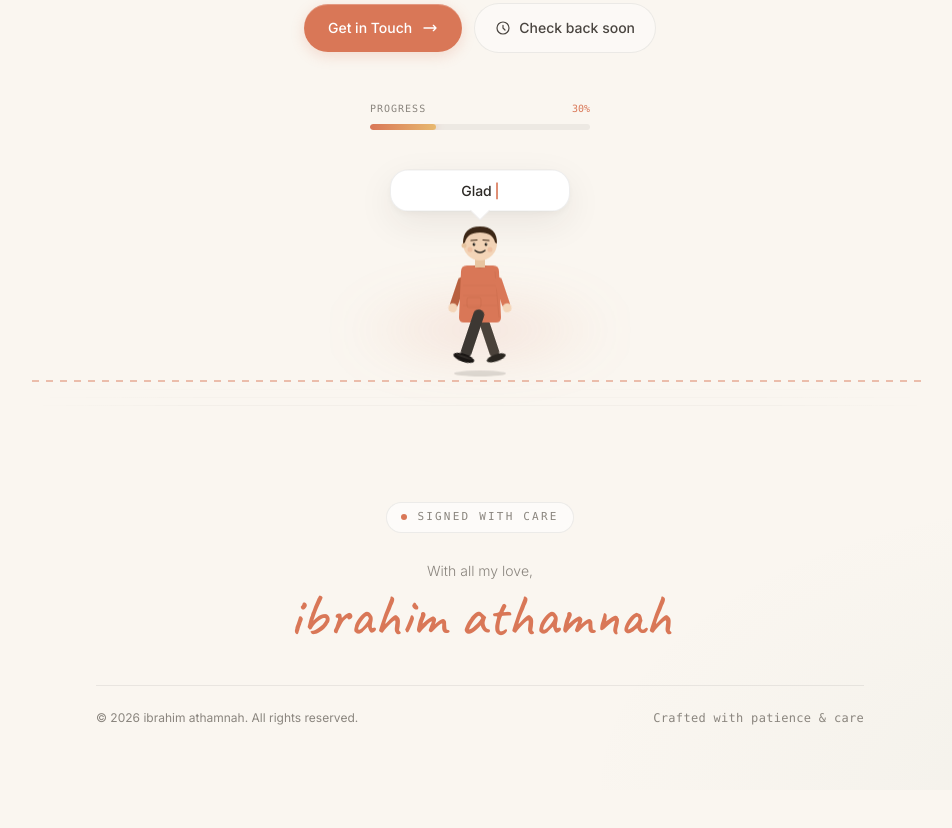
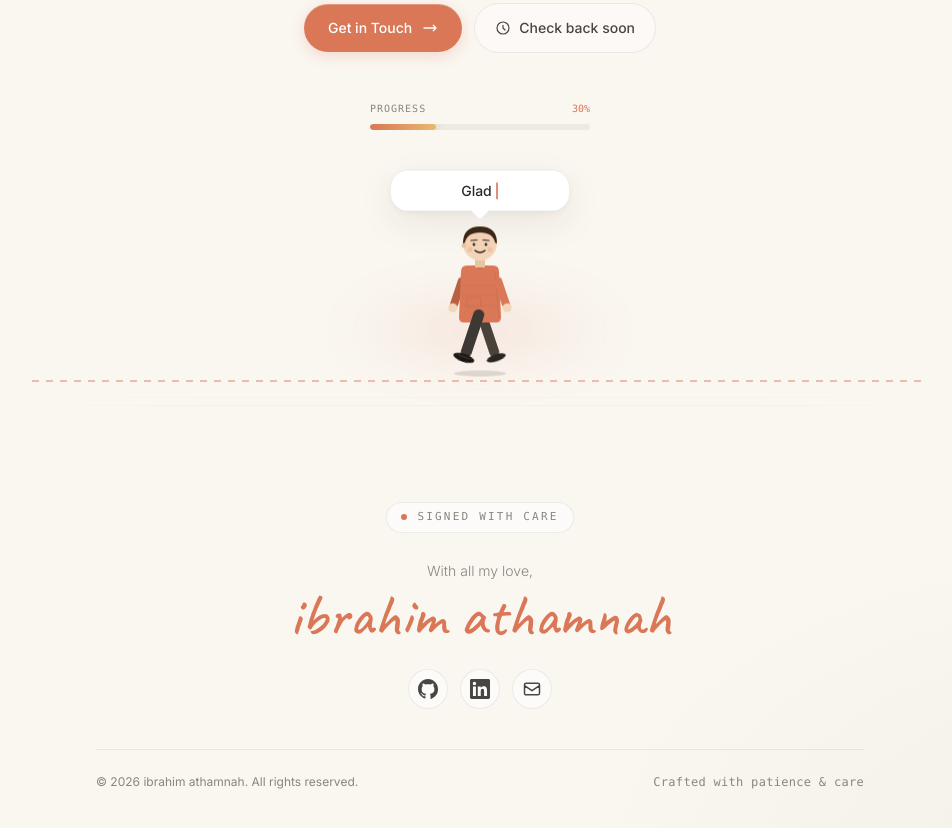
Before and after one commit to a8kj7sea/ibrax.space, a plain HTML site: page index.html in a window 1280 px wide. Shown: the part 449-1277 px from the top of the page, without its empty margins (160-1112 px from the left). Before the commit the page ends 1239 px from the top, so only its background shows below. Drawn offline with nearby package versions, Linux system fonts and the light colour scheme.

Commit message:
feat: update header logo to image and add social media icons

```diff
--- a/index.html
+++ b/index.html
@@ -69,9 +69,7 @@
 <header class="relative z-20 px-5 sm:px-8 lg:px-12 py-6 sm:py-7">
   <nav class="max-w-6xl mx-auto flex items-center justify-between">
     <a href="#" class="flex items-center gap-3 group">
-
       <img src="./images/favicon/ia.png" alt="IA" class="w-10 h-10 rounded-2xl object-cover transition-transform duration-500 group-hover:rotate-[-8deg] group-hover:scale-105">
-
       <span class="hidden sm:flex flex-col leading-tight">
         <span class="font-display text-base font-semibold tracking-tight">ibrahim athamnah</span>
         <span class="text-[11px] text-[color:var(--muted)] font-mono">personal · portfolio</span>
@@ -226,6 +224,18 @@
       <p class="fade-up d6 text-sm text-[color:var(--muted)] mb-1 font-light">With all my love,</p>
       <p class="fade-up d6 font-script text-5xl sm:text-6xl text-[color:var(--terracotta)] -rotate-2 leading-none">ibrahim athamnah</p>
 
+      <div class="fade-up d6 flex items-center justify-center gap-3 mt-6">
+        <a href="https://github.com/a8kj7sea" target="_blank" rel="noopener noreferrer" class="social-icon w-10 h-10 grid place-items-center rounded-full border border-[color:var(--border)] bg-white/60 backdrop-blur-sm text-[color:var(--ink-soft)]" aria-label="GitHub">
+          <svg class="w-5 h-5" fill="currentColor" viewBox="0 0 24 24"><path d="M12 0C5.37 0 0 5.37 0 12c0 5.31 3.435 9.795 8.205 11.385.6.105.825-.255.825-.57 0-.285-.015-1.23-.015-2.235-3.015.555-3.795-.735-4.035-1.41-.135-.345-.72-1.41-1.23-1.515-.42-.09-1.02-.465-.015-.465.945 0 1.62.87 1.845 1.23 1.08 1.815 2.805 1.305 3.495.99.105-.78.42-1.305.765-1.605-2.67-.3-5.46-1.335-5.46-5.925 0-1.305.465-2.385 1.23-3.225-.12-.3-.54-1.53.12-3.18 0 0 1.005-.315 3.3 1.23.96-.27 1.98-.405 3-.405s2.04.135 3 .405c2.295-1.56 3.3-1.23 3.3-1.23.66 1.65.24 2.88.12 3.18.765.84 1.23 1.905 1.23 3.225 0 4.605-2.805 5.625-5.475 5.925.435.375.81 1.095.81 2.22 0 1.605-.015 2.895-.015 3.3 0 .315.225.69.825.57A12.02 12.02 0 0024 12c0-6.63-5.37-12-12-12z"/></svg>
+        </a>
+        <a href="https://www.linkedin.com/in/ibrax/" target="_blank" rel="noopener noreferrer" class="social-icon w-10 h-10 grid place-items-center rounded-full border border-[color:var(--border)] bg-white/60 backdrop-blur-sm text-[color:var(--ink-soft)]" aria-label="LinkedIn">
+          <svg class="w-5 h-5" fill="currentColor" viewBox="0 0 24 24"><path d="M20.447 20.452h-3.554v-5.569c0-1.328-.027-3.037-1.852-3.037-1.853 0-2.136 1.445-2.136 2.939v5.667H9.351V9h3.414v1.561h.046c.477-.9 1.637-1.85 3.37-1.85 3.601 0 4.267 2.37 4.267 5.455v6.286zM5.337 7.433a2.062 2.062 0 01-2.063-2.065 2.063 2.063 0 112.063 2.065zm1.782 13.019H3.555V9h3.564v11.452zM22.225 0H1.771C.792 0 0 .774 0 1.729v20.542C0 23.227.792 24 1.771 24h20.451C23.2 24 24 23.227 24 22.271V1.729C24 .774 23.2 0 22.222 0h.003z"/></svg>
+        </a>
+        <a href="mailto:contact@ibrax.space" class="social-icon w-10 h-10 grid place-items-center rounded-full border border-[color:var(--border)] bg-white/60 backdrop-blur-sm text-[color:var(--ink-soft)]" aria-label="Email">
+          <svg class="w-5 h-5" fill="none" stroke="currentColor" viewBox="0 0 24 24" stroke-width="1.8"><path stroke-linecap="round" stroke-linejoin="round" d="M3 8l9 6 9-6M5 5h14a2 2 0 012 2v10a2 2 0 01-2 2H5a2 2 0 01-2-2V7a2 2 0 012-2z"/></svg>
+        </a>
+      </div>
+
       <div class="fade-up d6 mt-10 pt-6 border-t border-[color:var(--border)] flex flex-col sm:flex-row items-center justify-between gap-3 text-xs text-[color:var(--muted)]">
         <span>© <span id="year"></span> ibrahim athamnah. All rights reserved.</span>
         <span class="font-mono tracking-wide">Crafted with patience &amp; care</span>
```
